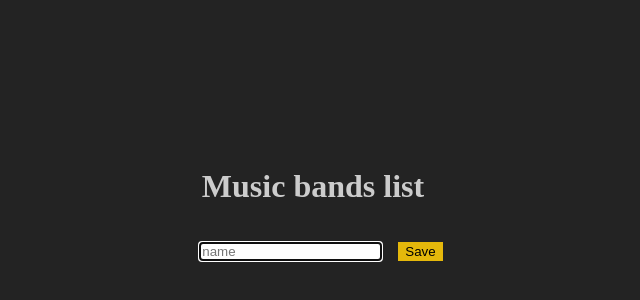
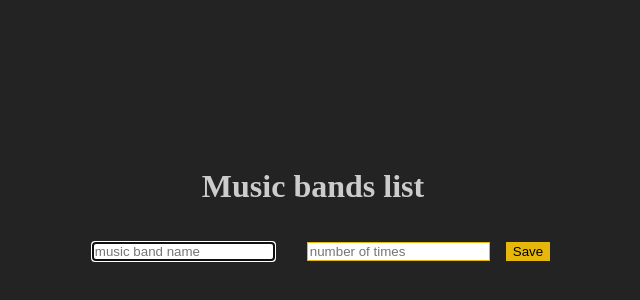
Before and after one commit to sctlcd/react-music-bands-list, a React (Create React App) app: page / in a window 1280 px wide. Shown: the part 188-488 px from the top of the page, without its empty margins (327-967 px from the left). Built offline with nearby package versions, Linux system fonts and the light colour scheme; the HTML template or start-up script is replaced by a standard one.

Commit message:
added number of times seen + save/edit/delete number of times

```diff
--- a/src/App.jsx
+++ b/src/App.jsx
@@ -4,12 +4,12 @@ import { useRef, useEffect, useState } from 'react';
 function App() {
 
   const [items, setItems] = useState([]);
-  const [newItemName, setnewItemName] = useState("");
-  // const [newItemQuantity, setnewItemQuantity] = useState("");
+  const [newItemName, setNewItemName] = useState("");
+  const [newNumberOfTimes, setNewNumberOfTimes] = useState("");
   const [currentIndex, setCurrentIndex] = useState(-1);
 
   let itemName = useRef();
-  // let itemQuantity = useRef();
+  let numberOfTimes = useRef();
 
   useEffect(() => {
     itemName.current.focus();
@@ -17,38 +17,41 @@ function App() {
 
   function handleEdit(index) {
     setCurrentIndex(index);
-    const { itemName } = items[index];
-    setnewItemName(itemName);
+    const { itemName, numberOfTimes } = items[index];
+    setNewItemName(itemName);
+    setNewNumberOfTimes(numberOfTimes);
   }
 
   function handleDelete(index) {
-    window.confirm("Are you sure you want to this band?") &&
+    window.confirm("Are you sure you want to this music band?") &&
       setItems(items.filter((item, i) => i !== index));
   };
 
   function handleItemChange (event) {
-    setnewItemName(event.target.value);
+    setNewItemName(event.target.value);
   };
+
+  function handleNumberOfTimes(event) {
+    setNewNumberOfTimes(event.target.value);
+  }
 
   function handleSubmit (event) {
     event.preventDefault();
     // If item exists then update items array if not add item to the items array
     if (currentIndex >= 0) {
       const updatedItems = [...items];
-      updatedItems[currentIndex] = { itemName: newItemName };
+      updatedItems[currentIndex] = { itemName: newItemName, numberOfTimes: newNumberOfTimes };
       setItems(updatedItems);
       setCurrentIndex(-1);
     } else {
-      // if (itemName.current.value === "" || itemQuantity.current.value === "") {
-      if (itemName.current.value === "") {
-        // window.alert("Enter item name and quantity");
-        window.alert("Enter a music band name");
+      if (itemName.current.value === "" || numberOfTimes.current.value === "") {
+        window.alert("Enter music band name and number of times seen");
       } else {
-        // setItems([...items, { item: newItemName, quantity: newItemQuantity}]);
-        setItems([...items, { itemName: newItemName }]);
+        setItems([...items, { itemName: newItemName, numberOfTimes: newNumberOfTimes }]);
       };
     }
-    setnewItemName("");
+    setNewItemName("");
+    setNewNumberOfTimes("");
   };
 
   return (
@@ -59,21 +62,23 @@ function App() {
           <div className='m-1'>
             <input
               name="name"
-              placeholder="name"
-              style={{ border: "1px solid #E5B80B"}}
+              placeholder="music band name"
+              style={{ border: "1px solid #E5B80B" }}
               ref={itemName}
               value={newItemName}
               onChange={handleItemChange}
             />
           </div>
-          {/* <div className='m-1'>
+          <div className='m-1'>
             <input
-              name="quantity"
-              placeholder="quantity"
-              style={{ border: "1px solid #E5B80B"}}
-              ref={itemQuantity}
+              name="number"
+              placeholder="number of times"
+              style={{ border: "1px solid #E5B80B" }}
+              ref={numberOfTimes}
+              value={newNumberOfTimes}
+              onChange={handleNumberOfTimes}
             />
-          </div> */}
+          </div>
           <button
             type="submit"
             style={{ border: "1px solid #E5B80B", backgroundColor: "#E5B80B" }}
@@ -88,7 +93,7 @@ function App() {
               key={index}
               className='display-flex m-1 space-between'
             >
-              {item.itemName}
+              {item.itemName} seen {item.numberOfTimes} {item.numberOfTimes > 1 ? "times" : "time"}
             <div>
               <button
                 style={{ border: "1px solid #595959", backgroundColor: "#595959", margin: "0 0.5rem" }}
```
